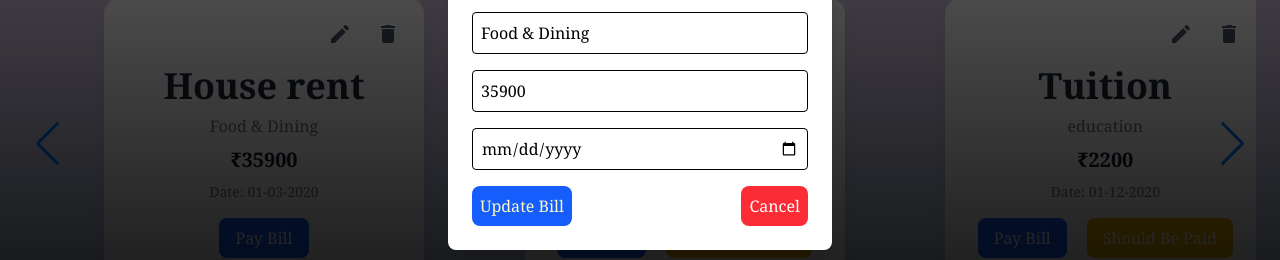
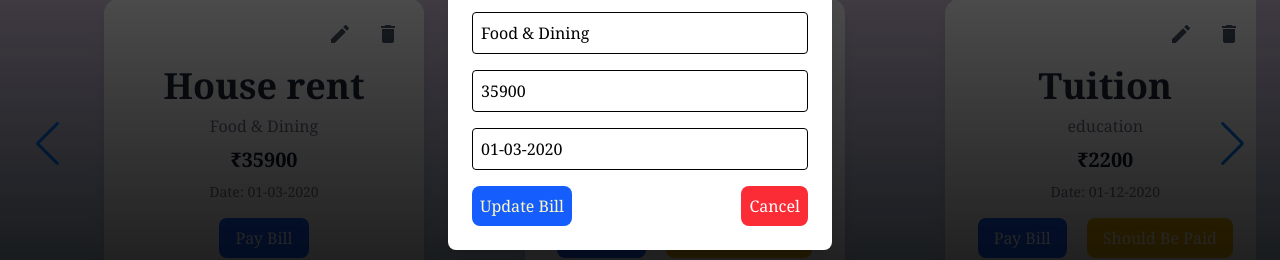
Before and after one commit to ManiacAyu/brightMoneyFrontendAssignment, a React (Vite) app: page / in a window 1280 px wide. Both pictures are taken after a click on the icon 340 px from the left and 366 px from the top of the page. Shown: the part 332-592 px from the top of the page. Built offline with nearby package versions, Linux system fonts and the light colour scheme.

Commit message:
eleventh coommit

```diff
--- a/src/components/chart/Chart.jsx
+++ b/src/components/chart/Chart.jsx
@@ -34,7 +34,7 @@ const MonthlyBillingChart = () => {
     const monthlyExpenses = Array(12).fill(0);
 
     bills.forEach(({ amount, date }) => {
-      const [day, month, year] = date.split("-");
+      const [month, day, year] = date.split("-");
       if (year === selectedYear) {
         monthlyExpenses[parseInt(month) - 1] += parseInt(amount);
       }
--- a/src/components/forms/AddBill.jsx
+++ b/src/components/forms/AddBill.jsx
@@ -23,12 +23,6 @@ const AddBill = ({ isOpen, onClose }) => {
     },
     validationSchema,
     onSubmit: (values) => {
-      let temp = values.date.split("-").reverse();
-      let x = temp[0];
-      temp[0] = temp[1];
-      temp[1] = x;
-      temp = temp.join("-");
-      values.date = temp;
       dispatch(addBill({ id: Date.now(), ...values }));
       onClose();
     },
@@ -91,8 +85,9 @@ const AddBill = ({ isOpen, onClose }) => {
 
           <div className="mb-4">
             <input
-              type="date"
+              type="text"
               name="date"
+              placeholder="date (dd-mm-yyyy)"
               className="w-full p-2 border rounded"
               {...formik.getFieldProps("date")}
             />
--- a/src/components/forms/UpdateBill.jsx
+++ b/src/components/forms/UpdateBill.jsx
@@ -1,4 +1,4 @@
-import React from "react";
+import React, { useState } from "react";
 import { useFormik } from "formik";
 import * as Yup from "yup";
 import { useDispatch } from "react-redux";
@@ -6,6 +6,7 @@ import { updateBill } from "../../store/billsSlice";
 
 const UpdateBill = ({ isOpen, onClose, billToEdit, setBillToEdit }) => {
   const dispatch = useDispatch();
+  const [dateChanged, setDateChanged] = useState(false);
 
   const validationSchema = Yup.object({
     description: Yup.string().required("Description is required"),
@@ -24,12 +25,6 @@ const UpdateBill = ({ isOpen, onClose, billToEdit, setBillToEdit }) => {
     validationSchema,
     enableReinitialize: true,
     onSubmit: (values) => {
-      console.log(values.date);
-      let temp = values.date.split("-").reverse();
-      temp = temp.join("-");
-      values.date = temp;
-      console.log(values.date);
-
       dispatch(updateBill({ id: billToEdit.id, values: values }));
       setBillToEdit();
       onClose();
@@ -94,8 +89,9 @@ const UpdateBill = ({ isOpen, onClose, billToEdit, setBillToEdit }) => {
 
           <div className="mb-4">
             <input
-              type="date"
+              type="text"
               name="date"
+              placeholder="date (dd-mm-yyyy)"
               className="w-full p-2 border rounded"
               {...formik.getFieldProps("date")}
             />
```
